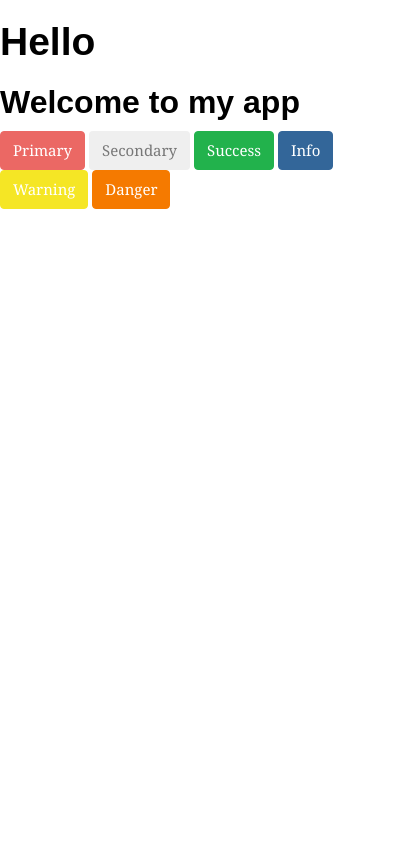
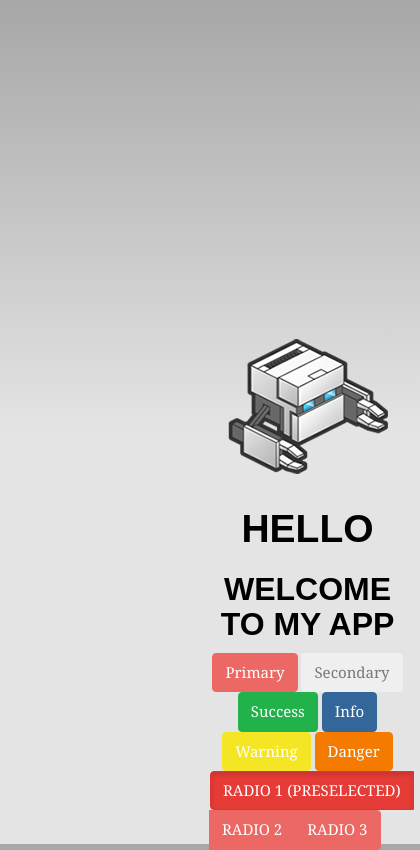
Before and after one commit to maqueline/Scouting-App, a plain HTML site: page www/index.html in a window 390 px wide. Shown: the whole page, 420 px wide, since content can reach past the window. Drawn offline with nearby package versions, Linux system fonts and the light colour scheme; some packages are replaced by stand-ins of ours; a web font is replaced by a local one.

Commit message:
things changed

```diff
--- a/www/index.html
+++ b/www/index.html
@@ -6,12 +6,13 @@
         <meta name="msapplication-tap-highlight" content="no" />
         <meta name="viewport" content="user-scalable=no, initial-scale=1, maximum-scale=1, minimum-scale=1, width=device-width, height=device-height, target-densitydpi=device-dpi" />
 
+        <link rel="stylesheet" href="css/index.css" />
         <link rel="stylesheet" href="css/journalStyle.css" />
 
         <title>1540 Scouting</title>
     </head>
     <body>
-        <div class="app">
+        <div class="app container">
             <h1>Hello</h1>
             <h2>Welcome to my app</h2>
             <div>
@@ -21,6 +22,18 @@
                 <button type="button" class="btn btn-info">Info</button>
                 <button type="button" class="btn btn-warning">Warning</button>
                 <button type="button" class="btn btn-danger">Danger</button>
+
+                <div class="btn-group" data-toggle="buttons">
+                    <label class="btn btn-primary active">
+                        <input type="radio" name="options" id="option1" autocomplete="off" checked> Radio 1 (preselected)
+                    </label>
+                    <label class="btn btn-primary">
+                        <input type="radio" name="options" id="option2" autocomplete="off"> Radio 2
+                    </label>
+                    <label class="btn btn-primary">
+                        <input type="radio" name="options" id="option3" autocomplete="off"> Radio 3
+                    </label>
+                </div>
             </div>
         </div>
         <script src="cordova.js"></script>
```
